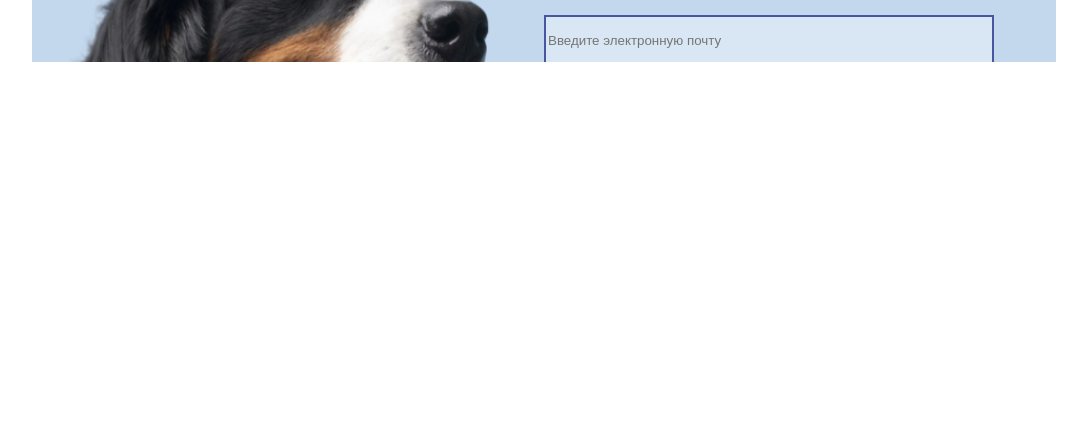
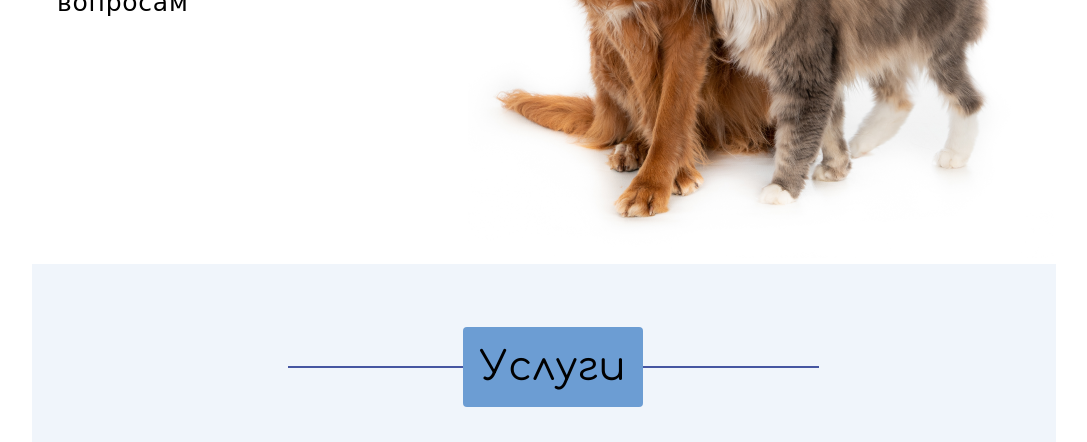
Before and after one commit to elb00310/BSTU-vet-clinic, a plain HTML site: page index.html in a window 1280 px wide. Shown: the part 738-1180 px from the top of the page, without its empty margins (96-1183 px from the left). Before the commit the page ends 800 px from the top, so only its background shows below. Drawn offline with Linux system fonts and the light colour scheme.

Commit message:
feat: change height3

```diff
--- a/style.css
+++ b/style.css
@@ -1,6 +1,6 @@
-.body{
+/* .body{
   height: auto;
-}
+} */
 .div,
 .div1,
 .elb00310gbstuby {
@@ -1150,7 +1150,7 @@
 .header,
 .laptop {
   background-color: var(--color-white);
-  /* overflow: hidden; */
+  overflow: hidden;
 }
 .header {
   position: absolute;
@@ -1165,13 +1165,13 @@
 .laptop {
   position: relative;
   width: 100%;
-  /* height: 5624px;  */
+  height: 5624px;
   text-align: center;
   font-size: var(--font-size-21xl);
   color: var(--color-black);
   font-family: var(--font-comfortaa);
   min-height: 100vh;
-  overflow: scroll;
+  /* overflow: scroll; */
 }
 .laptop{
   margin: auto;
```
